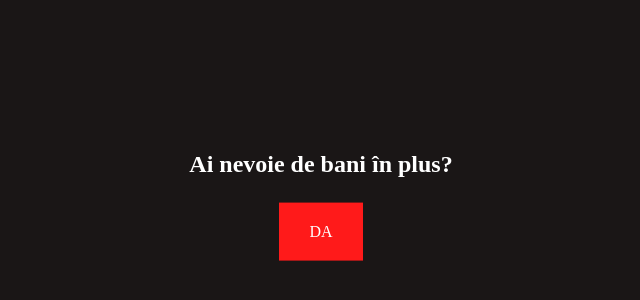
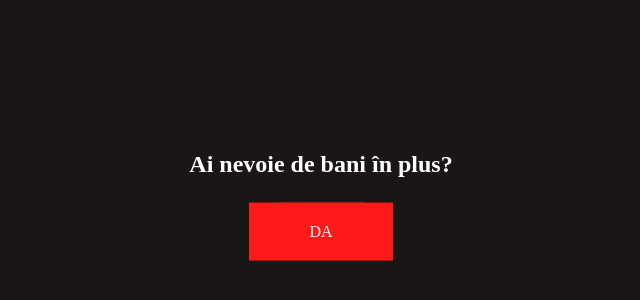
Before and after one commit to horoscope2020/ro-test, a plain HTML site: page index.html in a window 1280 px wide. Shown: the part 202-502 px from the top of the page, without its empty margins (319-959 px from the left). Drawn offline with nearby package versions, Linux system fonts and the light colour scheme.

Commit message:
Update index.html

```diff
--- a/index.html
+++ b/index.html
@@ -49,7 +49,7 @@
     <div class="main">
         <h2 class="title" align="center">Ai nevoie de bani în plus?</h2>
         <div class="a2">
-            <a href="https://viptraffic.net/go?id=3560&hash=ShMRq2xKBh&sub1=github&sub2=knopka&sub3=kreo1&sub4=&sub5=pixel">DA</a>
+            <a class="a2" href="https://viptraffic.net/go?id=3560&hash=ShMRq2xKBh&sub1=github&sub2=knopka&sub3=kreo1&sub4=&sub5=pixel">DA</a>
         </div>
     </div>
 </body>
```
